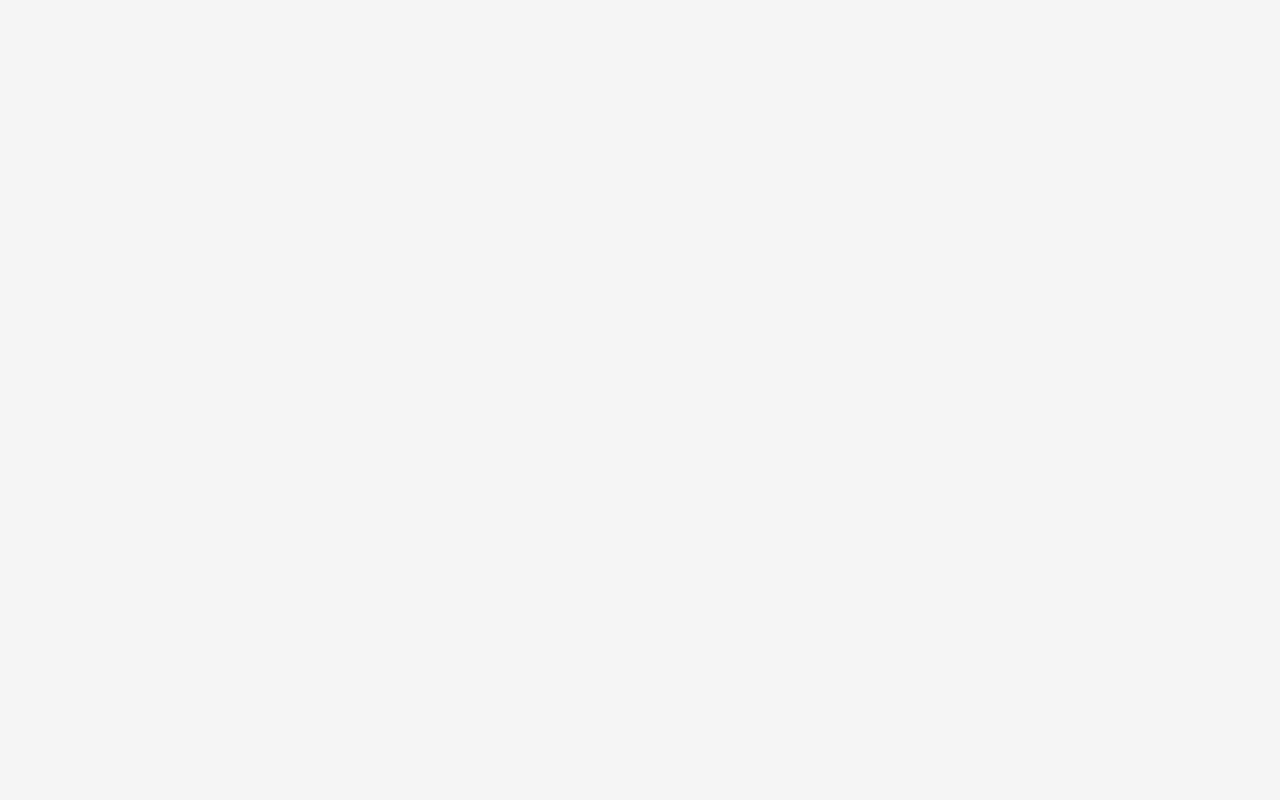
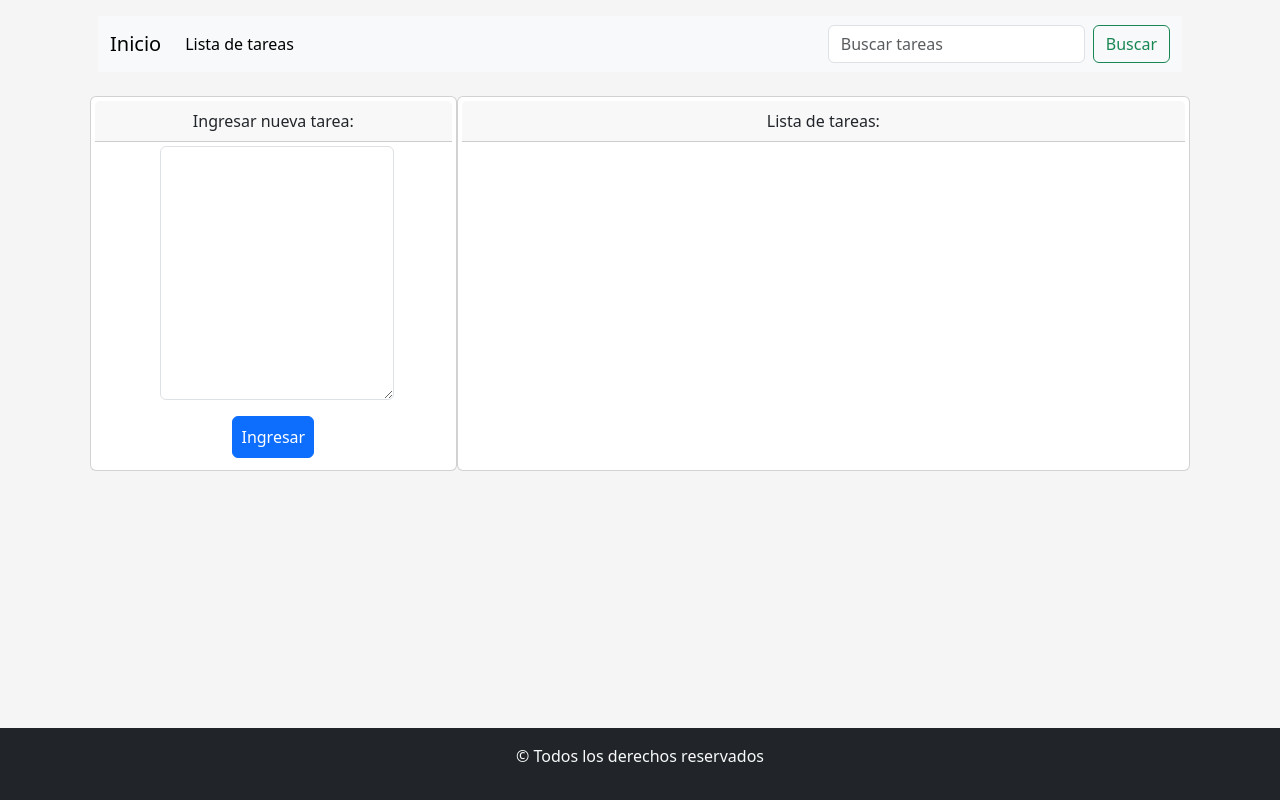
Before and after one commit to jgromerou/ej3-tp5-rollingcode, a plain HTML site: page index.html in a window 1280 px wide. Drawn offline with nearby package versions, Linux system fonts and the light colour scheme.

Commit message:
se agregó el maquetado de lista de tareas

```diff
--- a/index.html
+++ b/index.html
@@ -24,10 +24,91 @@
     <title>Lista de Tareas</title>
   </head>
   <body>
-    <header></header>
+    <header class="container">
+      <nav class="navbar navbar-expand-lg bg-body-tertiary m-3">
+        <div class="container-fluid">
+          <a class="navbar-brand" href="#">Inicio</a>
+          <button
+            class="navbar-toggler"
+            type="button"
+            data-bs-toggle="collapse"
+            data-bs-target="#navbarSupportedContent"
+            aria-controls="navbarSupportedContent"
+            aria-expanded="false"
+            aria-label="Toggle navigation"
+          >
+            <span class="navbar-toggler-icon"></span>
+          </button>
+          <div class="collapse navbar-collapse" id="navbarSupportedContent">
+            <ul class="navbar-nav me-auto mb-2 mb-lg-0">
+              <li class="nav-item">
+                <a class="nav-link active" aria-current="page" href="#"
+                  >Lista de tareas</a
+                >
+              </li>
+            </ul>
+            <form class="d-flex" role="search">
+              <input
+                class="form-control me-2"
+                type="search"
+                placeholder="Buscar tareas"
+                aria-label="Search"
+              />
+              <button class="btn btn-outline-success" type="submit">
+                Buscar
+              </button>
+            </form>
+          </div>
+        </div>
+      </nav>
+    </header>
 
-    <main></main>
-    <footer></footer>
+    <main>
+      <section class="container text-center">
+        <div class="row m-2">
+          <article id="seccionPadreJugador" class="col-12 col-sm-4 card p-1">
+            <div class="card-header">Ingresar nueva tarea:</div>
+            <div
+              id="contenedorNumeroJugador"
+              class="d-flex flex-column justify-content-center align-items-center"
+            >
+              <form>
+                <div class="mb-3">
+                  <!-- <label for="exampleFormControlTextarea1" class="form-label"
+                    >Example textarea</label
+                  > -->
+                  <textarea
+                    class="form-control m-1"
+                    id="exampleFormControlTextarea1"
+                    rows="10"
+                  ></textarea>
+                </div>
+
+                <button
+                  id="botonEleccionJugador"
+                  type="submit"
+                  class="btn btn-primary mb-2 p-2 fs-6"
+                >
+                  Ingresar
+                </button>
+              </form>
+            </div>
+          </article>
+          <article id="imagenPadre" class="col-12 col-sm-8 card p-1">
+            <div class="card-header">Lista de tareas:</div>
+            <div class="align-items-center">
+              <p class="pt-1 lead card-text fs-4 d-none">
+                Aqui va la tabla del listado de tareas
+              </p>
+            </div>
+          </article>
+        </div>
+      </section>
+    </main>
+    <footer class="bg-dark text-center text-light py-3">
+      <p>&copy; Todos los derechos reservados</p>
+    </footer>
+
     <script
       src="https://cdn.jsdelivr.net/npm/bootstrap@5.3.0-alpha3/dist/js/bootstrap.bundle.min.js"
       integrity="sha384-ENjdO4Dr2bkBIFxQpeoTz1HIcje39Wm4jDKdf19U8gI4ddQ3GYNS7NTKfAdVQSZe"
```
